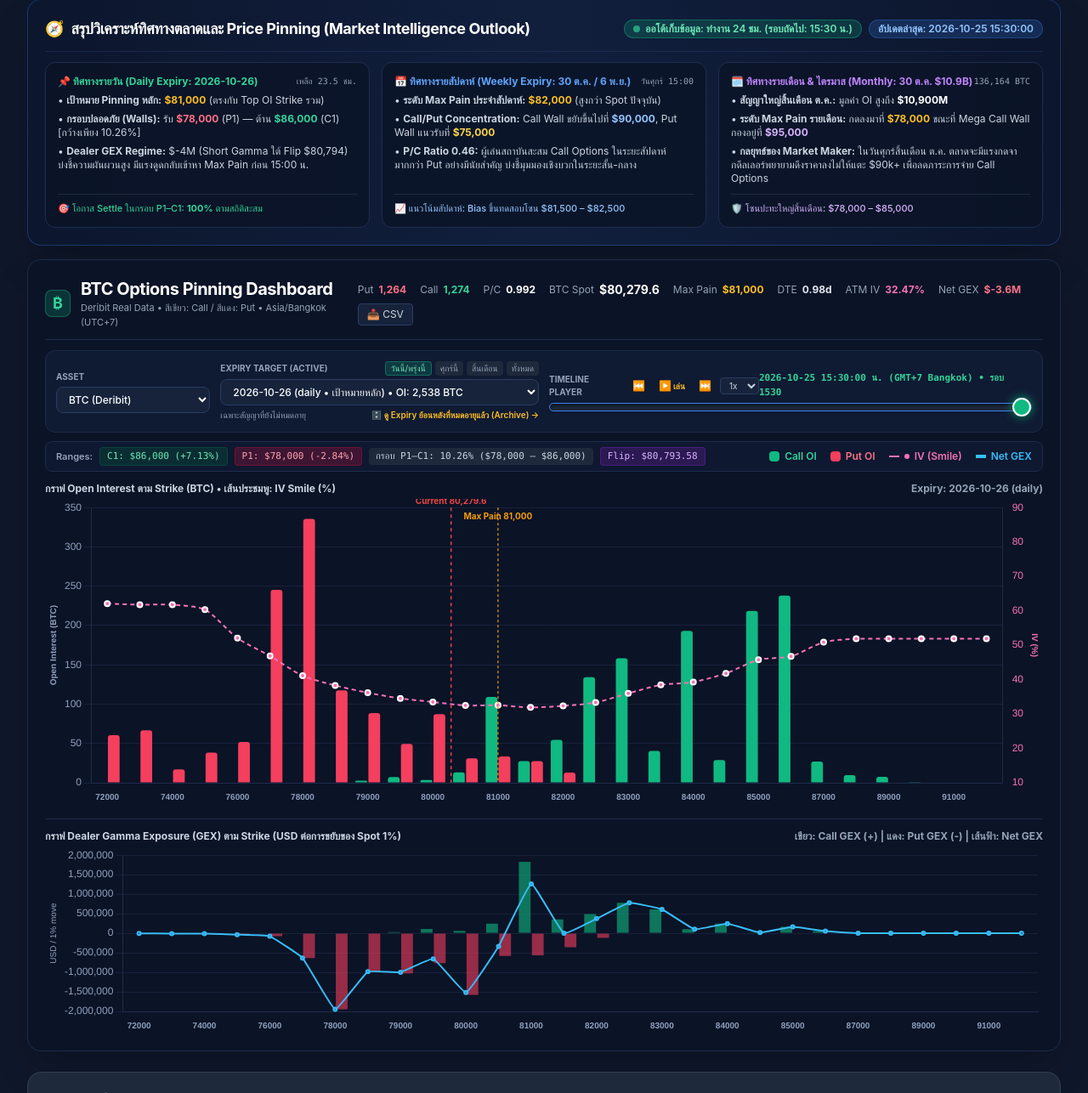
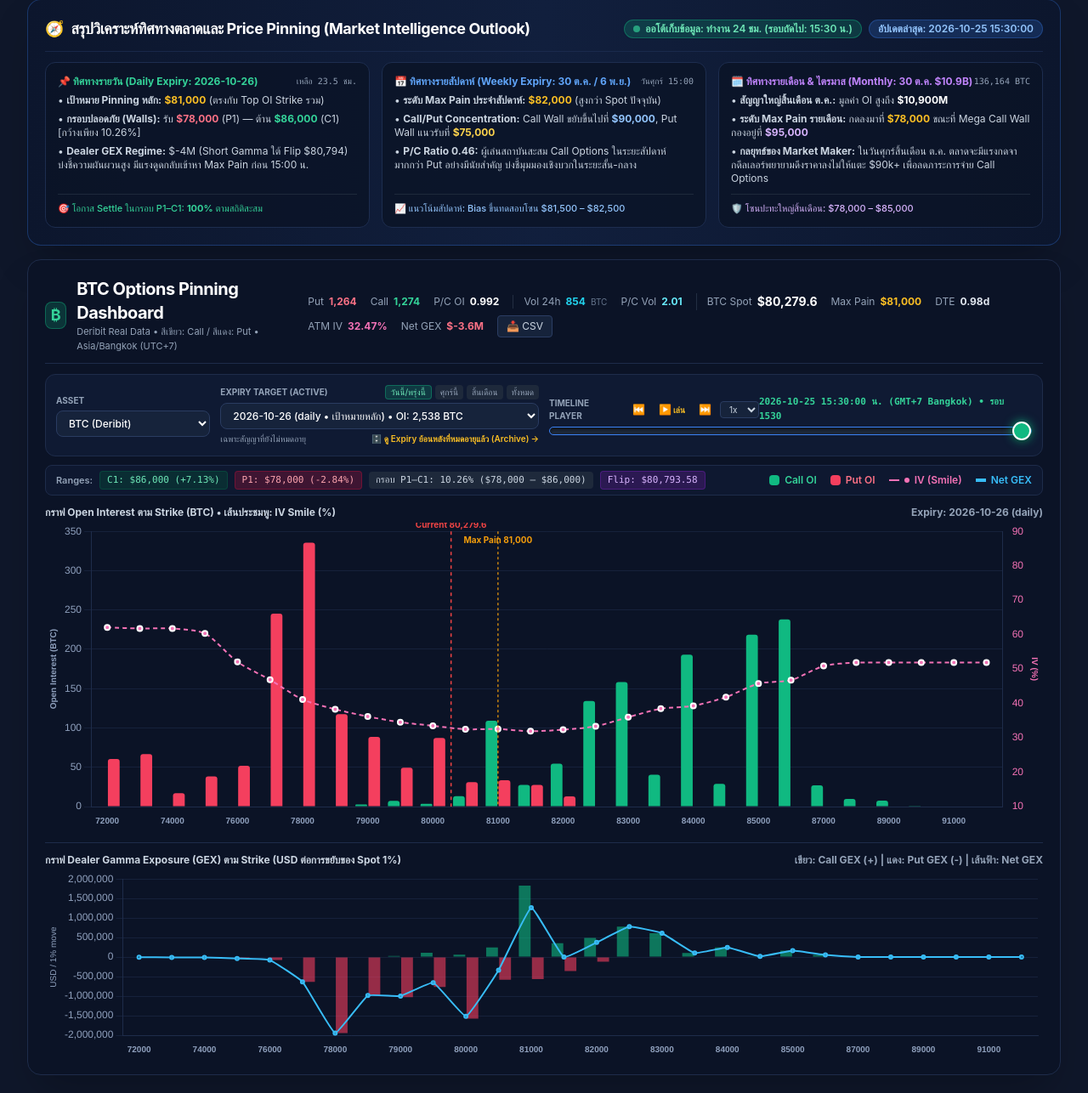
Before and after one commit to Oatloveaild/btc-options-pinning, a FastAPI app: page / in a window 1280 px wide. Shown: the part 141-1427 px from the top of the page at 85% size. Run offline with FastAPI, Linux system fonts and the light colour scheme; data comes from the database, SQL or seed files in the repository; some libraries are stand-ins or nearby versions.

Commit message:
Add 24h Volume metrics collection, storage, API and UI: web/templates/latest.html

```diff
--- a/web/templates/latest.html
+++ b/web/templates/latest.html
@@ -166,10 +166,19 @@
         <strong class="text-emerald-400 font-bold" id="headCallOI">{{ "{:,.0f}".format(snap.total_call_oi) }}</strong>
       </div>
       <div class="flex items-center space-x-1.5">
-        <span class="text-slate-400">P/C</span>
+        <span class="text-slate-400">P/C OI</span>
         <strong class="text-white font-bold" id="headPC">{{ snap.put_call_oi_ratio }}</strong>
       </div>
+      <div class="flex items-center space-x-1.5 border-l border-slate-700/60 pl-3">
+        <span class="text-slate-400">Vol 24h</span>
+        <strong class="text-cyan-400 font-bold" id="headTotalVol">{{ "{:,.0f}".format(snap.total_volume or 0) }}</strong>
+        <span class="text-[10px] text-slate-500">BTC</span>
+      </div>
       <div class="flex items-center space-x-1.5">
+        <span class="text-slate-400">P/C Vol</span>
+        <strong class="text-cyan-300 font-bold" id="headPCVol">{{ snap.put_call_volume_ratio or "-" }}</strong>
+      </div>
+      <div class="flex items-center space-x-1.5 border-l border-slate-700/60 pl-3">
         <span class="text-slate-400">BTC Spot</span>
         <strong class="text-white font-bold text-sm" id="headSpot">${{ "{:,.1f}".format(snap.index_price) }}</strong>
       </div>
@@ -902,6 +911,15 @@
               title: (items) => `Strike: $${Number(items[0].label).toLocaleString()}`,
               label: (item) => {
                 if (item.dataset.label.includes('IV')) return `IV: ${item.raw ? Number(item.raw).toFixed(1) + '%' : '-'}`;
+                const snap = timelineData[currentIndex];
+                const st = (snap && snap.strikes) ? snap.strikes[item.dataIndex] : null;
+                if (item.datasetIndex === 0) {
+                  const vol = st ? (st.call_volume_24h || 0) : 0;
+                  return `Call OI: ${Number(item.raw).toLocaleString()} BTC (Vol 24h: ${Number(vol).toLocaleString(undefined, {minimumFractionDigits: 1, maximumFractionDigits: 1})} BTC)`;
+                } else if (item.datasetIndex === 1) {
+                  const vol = st ? (st.put_volume_24h || 0) : 0;
+                  return `Put OI: ${Number(item.raw).toLocaleString()} BTC (Vol 24h: ${Number(vol).toLocaleString(undefined, {minimumFractionDigits: 1, maximumFractionDigits: 1})} BTC)`;
+                }
                 return `${item.dataset.label}: ${Number(item.raw).toLocaleString()} BTC`;
               }
             }
@@ -1045,6 +1063,13 @@
     document.getElementById('headPutOI').textContent = Number(snap.total_put_oi).toLocaleString(undefined, {maximumFractionDigits: 0});
     document.getElementById('headCallOI').textContent = Number(snap.total_call_oi).toLocaleString(undefined, {maximumFractionDigits: 0});
     document.getElementById('headPC').textContent = snap.put_call_oi_ratio;
+
+    const totVol = snap.total_volume || 0;
+    const pcVol = snap.put_call_volume_ratio || '-';
+    const volEl = document.getElementById('headTotalVol');
+    if (volEl) volEl.textContent = Number(totVol).toLocaleString(undefined, {maximumFractionDigits: 0});
+    const pcVolEl = document.getElementById('headPCVol');
+    if (pcVolEl) pcVolEl.textContent = pcVol;
 
     const spot = snap.index_price;
     document.getElementById('headSpot').textContent = `$${Number(spot).toLocaleString(undefined, {minimumFractionDigits: 1, maximumFractionDigits: 1})}`;
```
